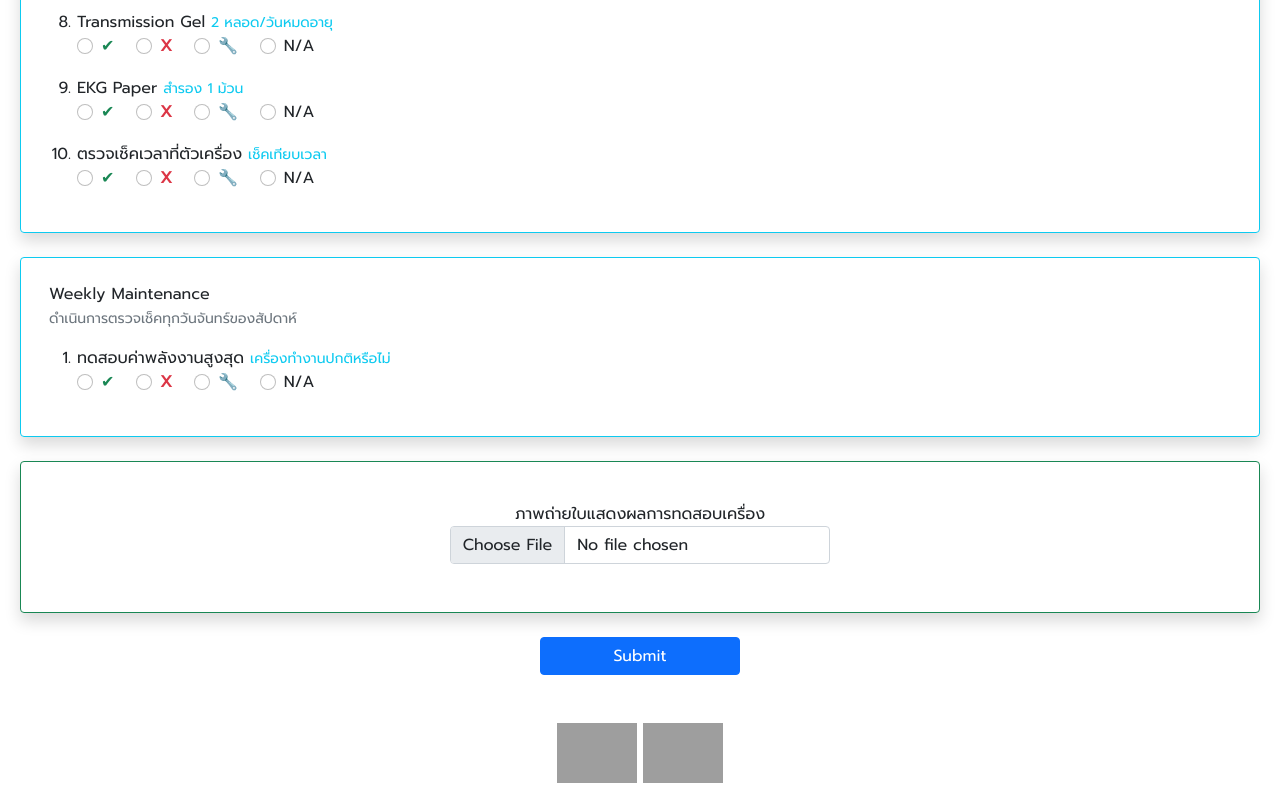
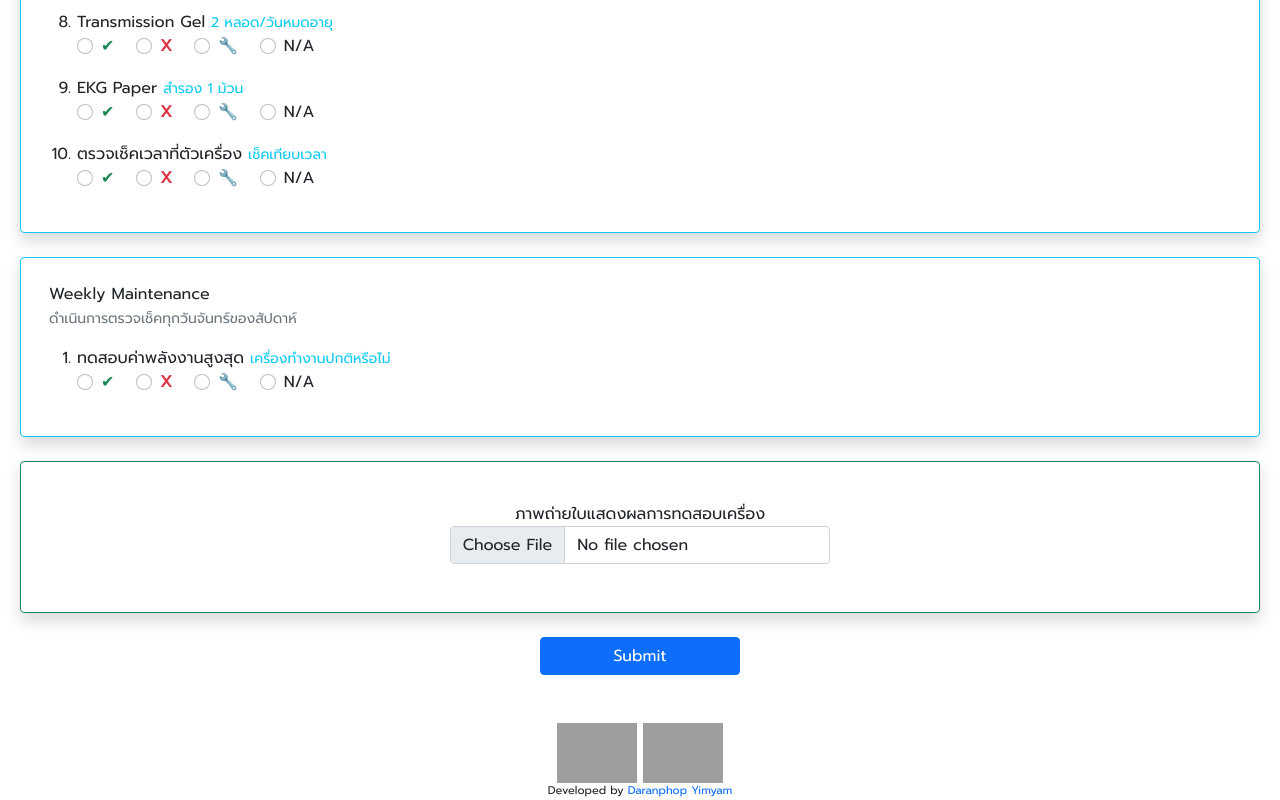
Before and after one commit to pyt3/forms, a plain HTML site: page daily check/defibrilator.html in a window 1280 px wide. Shown: the part 976-1776 px from the top of the page. Drawn offline with nearby package versions, Linux system fonts and the light colour scheme; some packages are replaced by stand-ins of ours; grey boxes are pictures that could not be loaded; a script that the page names is missing; a web font is replaced by a local one.

Commit message:
Update defibrilator.html

```diff
--- a/daily check/defibrilator.html
+++ b/daily check/defibrilator.html
@@ -458,6 +458,12 @@
             </div>
 
         </div>
+         <div class="row justify-content-center align-items-center">
+            <div class="col text-center text-end" style="font-size: 0.7rem;">
+               Developed by <span class="text-primary">Daranphop Yimyam</span>
+            </div>
+
+        </div>
     </footer>
     <script>
         var firestore
```
